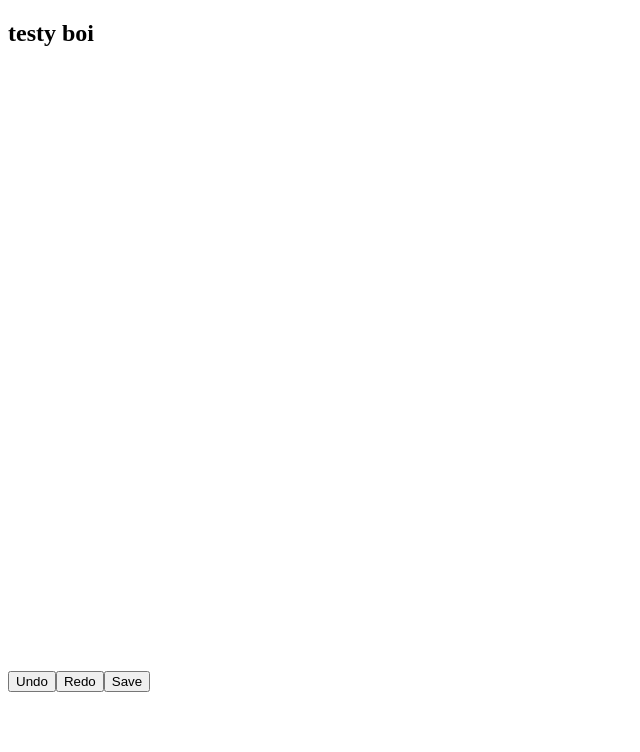
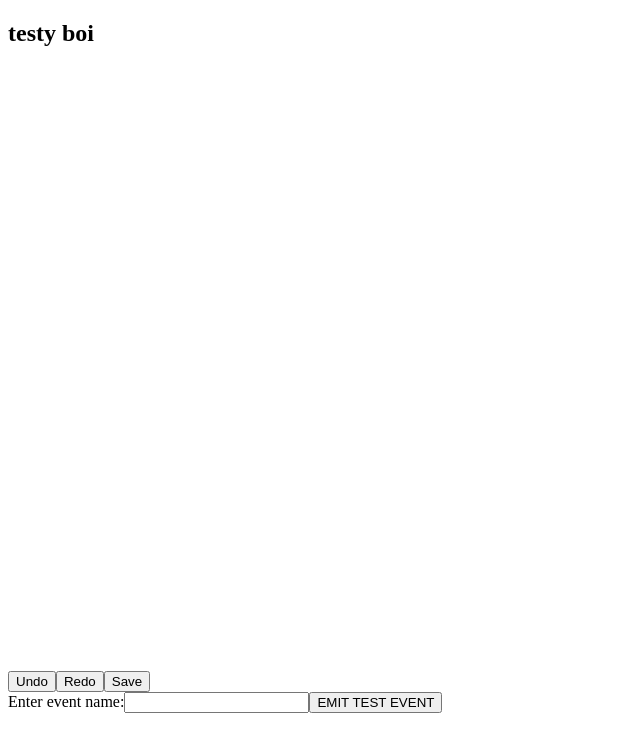
Before and after one commit to Malifaxymus/dudel, a React app: page / in a window 1280 px wide. Shown: the top 752 px of the page, without its empty margins (0-640 px from the left). Built offline with nearby package versions, Linux system fonts and the light colour scheme; no server answers; the HTML template or start-up script is replaced by a standard one.

Commit message:
add temporary test event UI on client; handle test events on server

```diff
--- a/package.json
+++ b/package.json
@@ -24,5 +24,8 @@
     "react-dom": "^16.13.1",
     "socket.io": "^2.3.0",
     "socket.io-client": "^2.3.0"
+  },
+  "devDependencies": {
+    "cssnano": "^4.1.10"
   }
 }
--- a/src/components/App.jsx
+++ b/src/components/App.jsx
@@ -1,4 +1,4 @@
-import React, { useEffect } from "react";
+import React, { useEffect, useState } from "react";
 import DrawingPad from "./DrawingPad.jsx";
 import data from "../JSON.js";
 import io from "socket.io-client";
@@ -9,18 +9,33 @@ const sketchData = {
   height: 600,
 };
 
+let socket;
+
 const App = (props) => {
   useEffect(() => {
-    const socket = io("/");
+    socket = io("/");
     socket.on("connect", () => {
       console.log("socket connection established.");
     });
   }, []);
 
+  const [testEvent, setTestEvent] = useState("");
+
+  const emitTest = () => {
+    socket.emit(testEvent);
+  };
+
   return (
     <div>
       <h2>testy boi</h2>
       <DrawingPad sketchData={sketchData} />
+      Enter event name:
+      <input
+        onChange={(e) => {
+          setTestEvent(e.target.value);
+        }}
+      ></input>
+      <button onClick={emitTest}>EMIT TEST EVENT</button>
     </div>
   );
 };
```
Also changed, not shown: server.js (+15 -0 lines), 1 other file (tests, documents, lock files or other folders).
